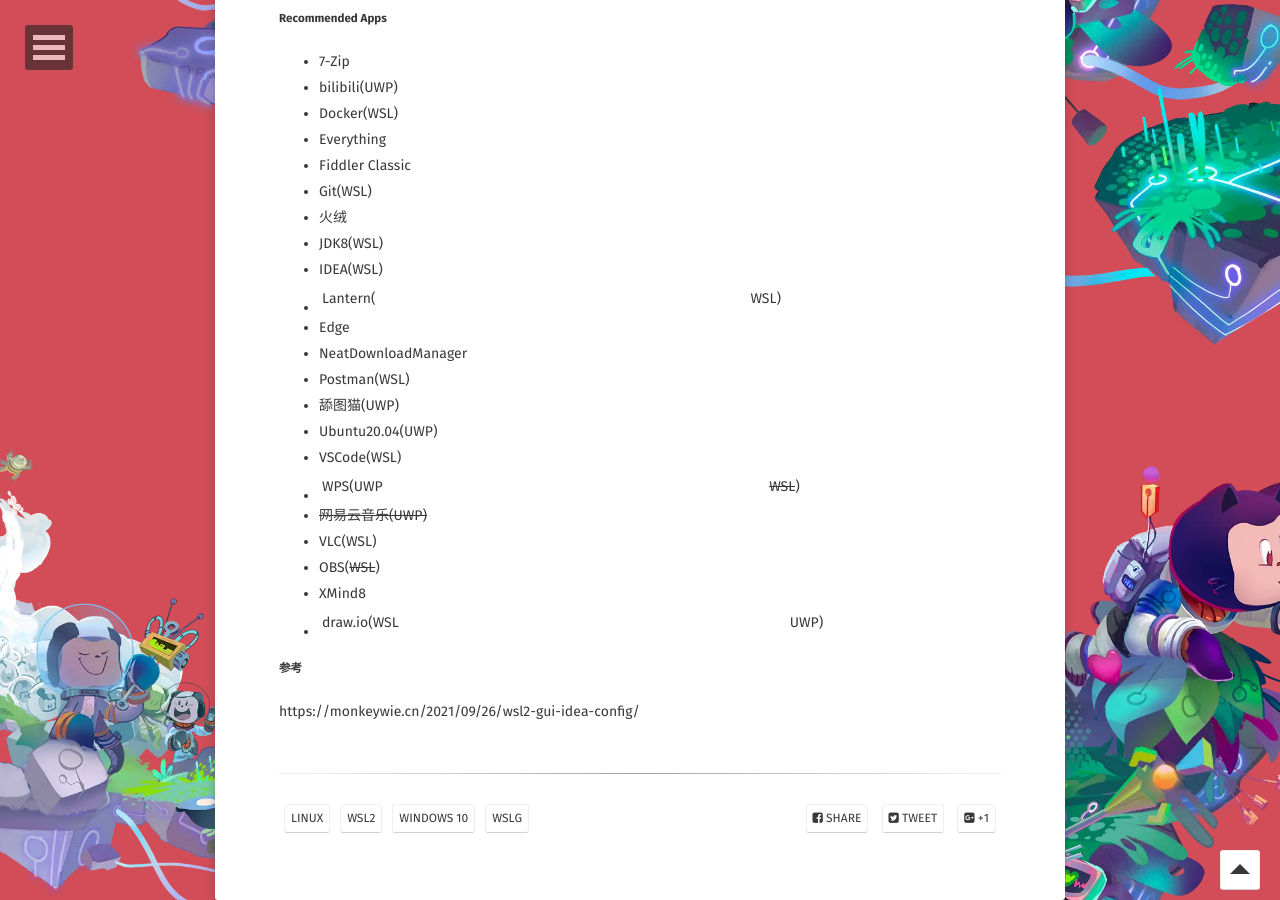
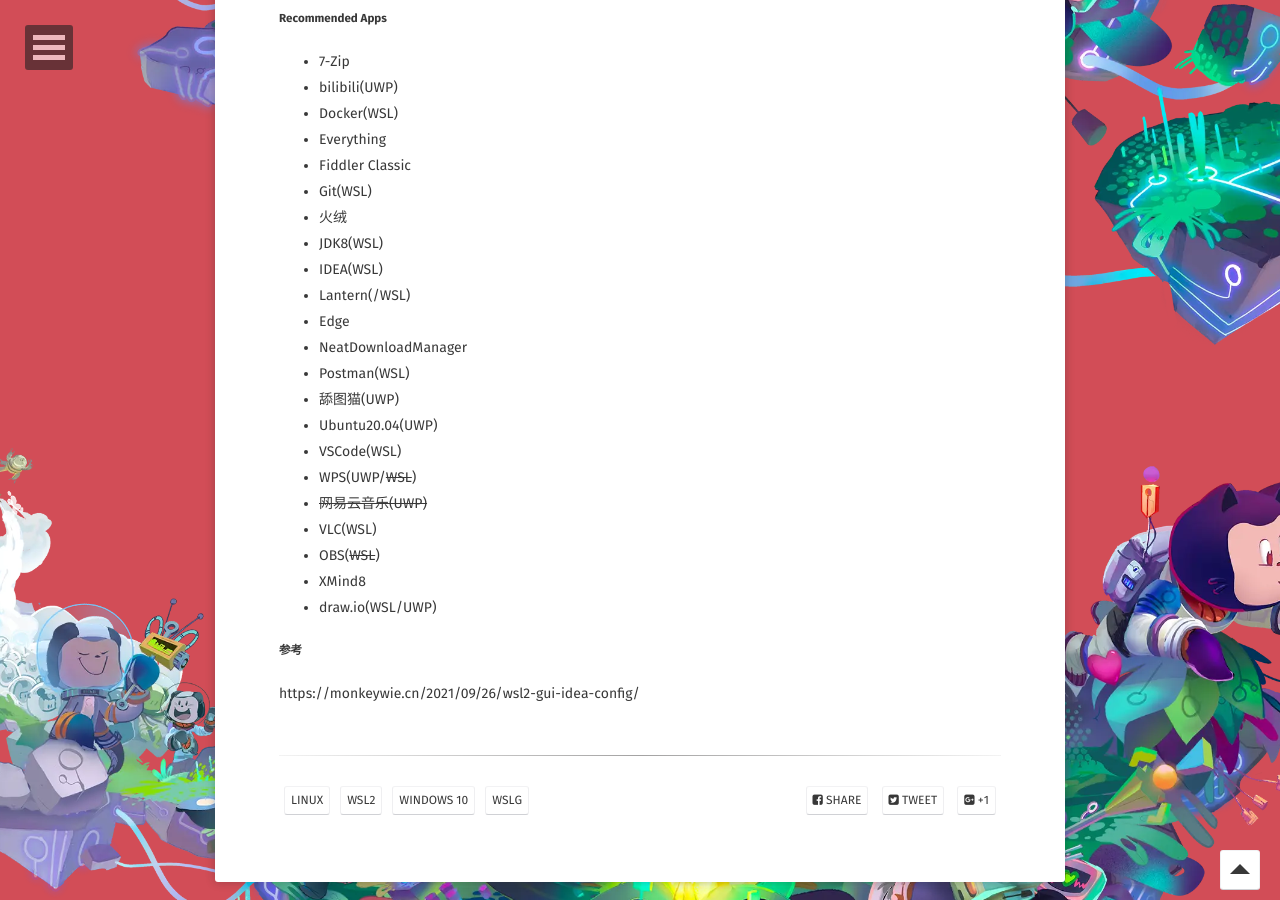
Before and after one commit to WebPavel/WebPavel.github.io, a Jekyll site: the page built from _posts/2021-12-03-WSL2-GUI.md, in a window 1280 px wide and 900 px high, scrolled down 2344 px. Built offline with Jekyll 4.4.1, drawn with Linux system fonts in a browser that asks for light colours; some web fonts are replaced.

Commit message:
Update 2021-12-03-WSL2-GUI.md

```diff
--- a/_posts/2021-12-03-WSL2-GUI.md
+++ b/_posts/2021-12-03-WSL2-GUI.md
@@ -101,19 +101,19 @@
 - 火绒
 - JDK8(WSL)
 - IDEA(WSL)
-- Lantern(|WSL)
+- Lantern(/WSL)
 - Edge
 - NeatDownloadManager
 - Postman(WSL)
 - 舔图猫(UWP)
 - Ubuntu20.04(UWP)
 - VSCode(WSL)
-- WPS(UWP|~~WSL~~)
+- WPS(UWP/~~WSL~~)
 - ~~网易云音乐(UWP)~~
 - VLC(WSL)
 - OBS(~~WSL~~)
 - XMind8
-- draw.io(WSL|UWP)
+- draw.io(WSL/UWP)
 
 ##### 参考
 
```
